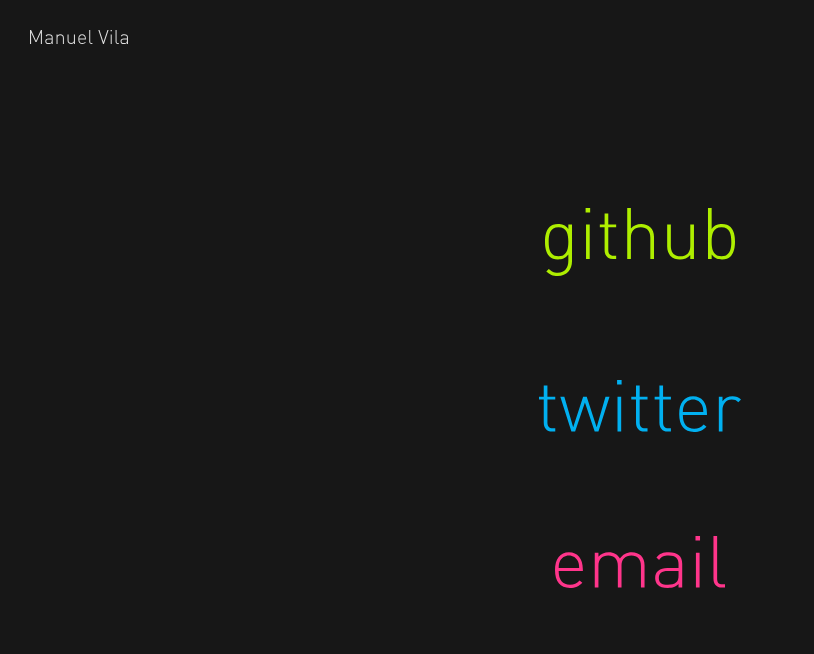
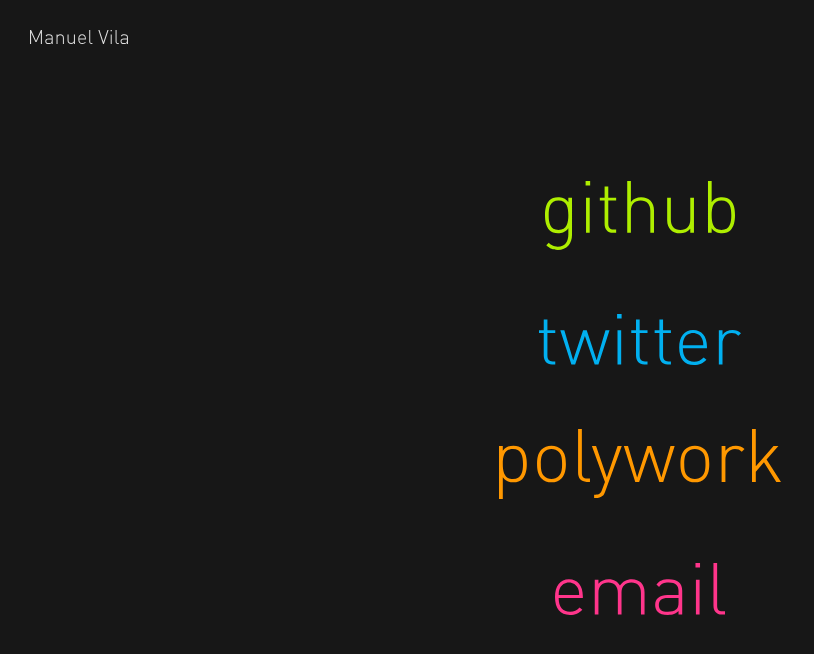
Before and after one commit to mvila/mvila.me, a plain HTML site: page website/src/index.html in a window 1280 px wide. Shown: the whole page, without its empty margins (0-814 px from the left). Drawn offline with Linux system fonts and the light colour scheme.

Commit message:
Add link to Polywork profile

```diff
--- a/website/src/index.html
+++ b/website/src/index.html
@@ -16,13 +16,16 @@
       </div>
       <div style="flex-grow: 1; display: flex; flex-direction: column; justify-content: center;">
         <a href="https://github.com/mvila" style="text-align: center">
-          <img src="images/github-link-v1.immutable.svg" alt="github" style="margin: 50px">
+          <img src="images/github-link-v1.immutable.svg" alt="github" style="margin: 30px">
         </a>
         <a href="https://twitter.com/mvila" style="text-align: center">
-          <img src="images/twitter-link-v1.immutable.svg" alt="twitter" style="margin: 50px">
+          <img src="images/twitter-link-v1.immutable.svg" alt="twitter" style="margin: 30px">
+        </a>
+        <a href="https://www.polywork.com/mvila" style="text-align: center">
+          <img src="images/polywork-link-v1.immutable.svg" alt="polywork" style="margin: 30px">
         </a>
         <a href="mailto:hi@mvila.me" style="text-align: center">
-          <img src="images/email-link-v1.immutable.svg" alt="email" style="margin: 50px">
+          <img src="images/email-link-v1.immutable.svg" alt="email" style="margin: 30px">
         </a>
       </div>
       <div style="height: 20px;">&nbsp;</div>
```
Also changed, not shown: website/artworks/home-v2.inksape.svg (added), website/src/images/polywork-link-v1.immutable.svg (added), 2 other files.
